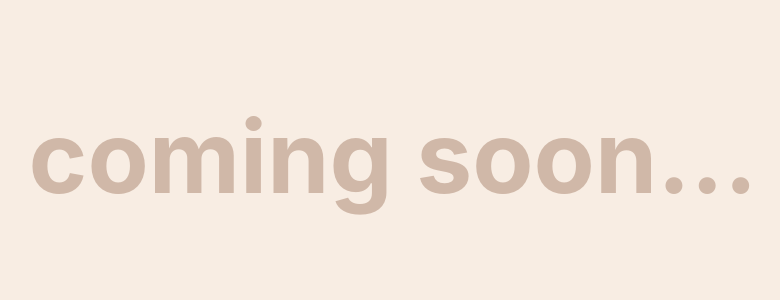
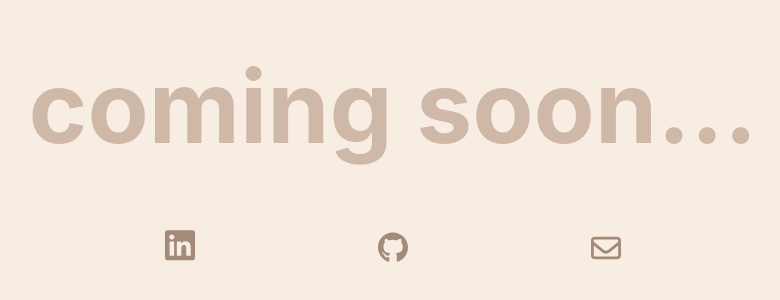
Before and after one commit to priyanshitaneja/portfolio-react, a React (Create React App) app: page / in a window 1280 px wide. Shown: the part 244-544 px from the top of the page, without its empty margins (247-1027 px from the left). Built offline with nearby package versions, Linux system fonts and the light colour scheme.

Commit message:
coming soon separate component created and social icons component created & implemented

```diff
--- a/src/App.css
+++ b/src/App.css
@@ -1,10 +1,6 @@
 .App {
   background-color: #F8EDE3;
   color: #D0B8A8;
-  height: 100vh;
-  display: flex;
-  justify-content: center;
-  align-items: center;
 }
 
 h1 {
--- a/src/App.js
+++ b/src/App.js
@@ -1,11 +1,10 @@
-import './App.css';
+import "./App.css";
+import { ComingSoon } from "./components/ComingSoon";
 
 function App() {
   return (
     <div className="App">
-        <h1>
-          coming soon...
-        </h1>
+      <ComingSoon />
     </div>
   );
 }
--- /dev/null
+++ b/src/assets/data.js
@@ -0,0 +1,19 @@
+export const data = {
+    social_icons: {
+        linkedin: {
+            icon: <svg xmlns="http://www.w3.org/2000/svg" viewBox="0 0 448 512"><path d="M416 32H31.9C14.3 32 0 46.5 0 64.3v383.4C0 465.5 14.3 480 31.9 480H416c17.6 0 32-14.5 32-32.3V64.3c0-17.8-14.4-32.3-32-32.3zM135.4 416H69V202.2h66.5V416zm-33.2-243c-21.3 0-38.5-17.3-38.5-38.5S80.9 96 102.2 96c21.2 0 38.5 17.3 38.5 38.5 0 21.3-17.2 38.5-38.5 38.5zm282.1 243h-66.4V312c0-24.8-.5-56.7-34.5-56.7-34.6 0-39.9 27-39.9 54.9V416h-66.4V202.2h63.7v29.2h.9c8.9-16.8 30.6-34.5 62.9-34.5 67.2 0 79.7 44.3 79.7 101.9V416z"/></svg>,
+            alt: "linkedin",
+            url: "https://www.linkedin.com/in/priyanshitaneja/"
+        },
+        github: {
+            icon: <svg xmlns="http://www.w3.org/2000/svg" viewBox="0 0 496 512"><path d="M165.9 397.4c0 2-2.3 3.6-5.2 3.6-3.3.3-5.6-1.3-5.6-3.6 0-2 2.3-3.6 5.2-3.6 3-.3 5.6 1.3 5.6 3.6zm-31.1-4.5c-.7 2 1.3 4.3 4.3 4.9 2.6 1 5.6 0 6.2-2s-1.3-4.3-4.3-5.2c-2.6-.7-5.5.3-6.2 2.3zm44.2-1.7c-2.9.7-4.9 2.6-4.6 4.9.3 2 2.9 3.3 5.9 2.6 2.9-.7 4.9-2.6 4.6-4.6-.3-1.9-3-3.2-5.9-2.9zM244.8 8C106.1 8 0 113.3 0 252c0 110.9 69.8 205.8 169.5 239.2 12.8 2.3 17.3-5.6 17.3-12.1 0-6.2-.3-40.4-.3-61.4 0 0-70 15-84.7-29.8 0 0-11.4-29.1-27.8-36.6 0 0-22.9-15.7 1.6-15.4 0 0 24.9 2 38.6 25.8 21.9 38.6 58.6 27.5 72.9 20.9 2.3-16 8.8-27.1 16-33.7-55.9-6.2-112.3-14.3-112.3-110.5 0-27.5 7.6-41.3 23.6-58.9-2.6-6.5-11.1-33.3 2.6-67.9 20.9-6.5 69 27 69 27 20-5.6 41.5-8.5 62.8-8.5s42.8 2.9 62.8 8.5c0 0 48.1-33.6 69-27 13.7 34.7 5.2 61.4 2.6 67.9 16 17.7 25.8 31.5 25.8 58.9 0 96.5-58.9 104.2-114.8 110.5 9.2 7.9 17 22.9 17 46.4 0 33.7-.3 75.4-.3 83.6 0 6.5 4.6 14.4 17.3 12.1C428.2 457.8 496 362.9 496 252 496 113.3 383.5 8 244.8 8zM97.2 352.9c-1.3 1-1 3.3.7 5.2 1.6 1.6 3.9 2.3 5.2 1 1.3-1 1-3.3-.7-5.2-1.6-1.6-3.9-2.3-5.2-1zm-10.8-8.1c-.7 1.3.3 2.9 2.3 3.9 1.6 1 3.6.7 4.3-.7.7-1.3-.3-2.9-2.3-3.9-2-.6-3.6-.3-4.3.7zm32.4 35.6c-1.6 1.3-1 4.3 1.3 6.2 2.3 2.3 5.2 2.6 6.5 1 1.3-1.3.7-4.3-1.3-6.2-2.2-2.3-5.2-2.6-6.5-1zm-11.4-14.7c-1.6 1-1.6 3.6 0 5.9 1.6 2.3 4.3 3.3 5.6 2.3 1.6-1.3 1.6-3.9 0-6.2-1.4-2.3-4-3.3-5.6-2z"/></svg>,
+            alt: "github",
+            url: "https://github.com/priyanshitaneja"
+        },
+        gmail: {
+            icon: <svg xmlns="http://www.w3.org/2000/svg" viewBox="0 0 512 512"><path d="M64 112c-8.8 0-16 7.2-16 16v22.1L220.5 291.7c20.7 17 50.4 17 71.1 0L464 150.1V128c0-8.8-7.2-16-16-16H64zM48 212.2V384c0 8.8 7.2 16 16 16H448c8.8 0 16-7.2 16-16V212.2L322 328.8c-38.4 31.5-93.7 31.5-132 0L48 212.2zM0 128C0 92.7 28.7 64 64 64H448c35.3 0 64 28.7 64 64V384c0 35.3-28.7 64-64 64H64c-35.3 0-64-28.7-64-64V128z"/></svg>,
+            alt: "mail",
+            url: "mailto:tanejapriyanshi1997@gmail.com"
+        }
+    }
+}
--- /dev/null
+++ b/src/components/ComingSoon/index.css
@@ -0,0 +1,20 @@
+.coming_soon {
+  display: flex;
+  flex-direction: column;
+  justify-content: center;
+  align-items: center;
+  height: 100vh;
+}
+
+.social_icons {
+    display: flex;
+    flex-direction: row;
+    align-items: flex-end;
+    justify-content: space-around;
+    height: 100px;
+    width: 50vw;
+}
+
+.social_icon {
+    fill: #a38a79;
+}
--- /dev/null
+++ b/src/components/ComingSoon/index.jsx
@@ -0,0 +1,35 @@
+import React from "react";
+import { data } from "../../assets/data";
+import { SocialIcon } from "../SocialIcon";
+
+import "./index.css";
+
+const social = data.social_icons;
+
+export const ComingSoon = () => {
+  return (
+    <div class="coming_soon">
+      <h1>coming soon...</h1>
+      <div class="social_icons">
+        <SocialIcon
+          class="social_icon"
+          icon={social.linkedin.icon}
+          url={social.linkedin.url}
+          alt={social.linkedin.alt}
+        />
+        <SocialIcon
+          class="social_icon"
+          icon={social.github.icon}
+          url={social.github.url}
+          alt={social.github.alt}
+        />
+        <SocialIcon
+          class="social_icon"
+          icon={social.gmail.icon}
+          url={social.gmail.url}
+          alt={social.gmail.alt}
+        />
+      </div>
+    </div>
+  );
+};
--- /dev/null
+++ b/src/components/SocialIcon/index.css
@@ -0,0 +1,14 @@
+.social_icon {
+    display: block;
+    width: 20px;
+}
+
+@media screen and (min-width: 1024px) {
+    .social_icon {
+        width: 30px;
+    }
+}
+
+/* <a> tag is display inline by default.
+The display: inline property prevents height/width from having an effect.
+Try setting display to something other than inline. */
--- /dev/null
+++ b/src/components/SocialIcon/index.jsx
@@ -0,0 +1,38 @@
+import React from "react";
+import PropTypes from "prop-types";
+
+import "./index.css";
+
+export const SocialIcon = ({ icon, url, alt, newTab }) => {
+  const tabValue = newTab === "true" ? "_SEJ" : "_self";
+
+  return (
+    <a class="social_icon" href={url} alt={alt} target={tabValue}>
+      {icon}
+    </a>
+  );
+};
+
+SocialIcon.propTypes = {
+  icon: PropTypes.element.isRequired,
+  alt: PropTypes.string.isRequired,
+  newTab: PropTypes.string.isRequired,
+};
+
+SocialIcon.defaultProps = {
+  newTab: "true",
+};
+
+// _SEJ instead of _blank
+// If a site visitor clicks on the first link, it will spawn a new browser tab.
+// If the site visitor clicks the second link,
+// it will open the link in the same browser tab as the first link that was clicked,
+// essentially reusing that same browser tab.
+
+// _blank HAS SECURITY ISSUES
+// if you want to send websites referrer information
+// while protecting yourself from the _blank link attribute security issues,
+// use the “noopener” link attribute.
+// If you’d rather stay private and not pass along referrer information
+// while also protecting yourself from security issues associated with using the _blank link attribute,
+// then use the rel=”noreferrer” link attribute.
```
